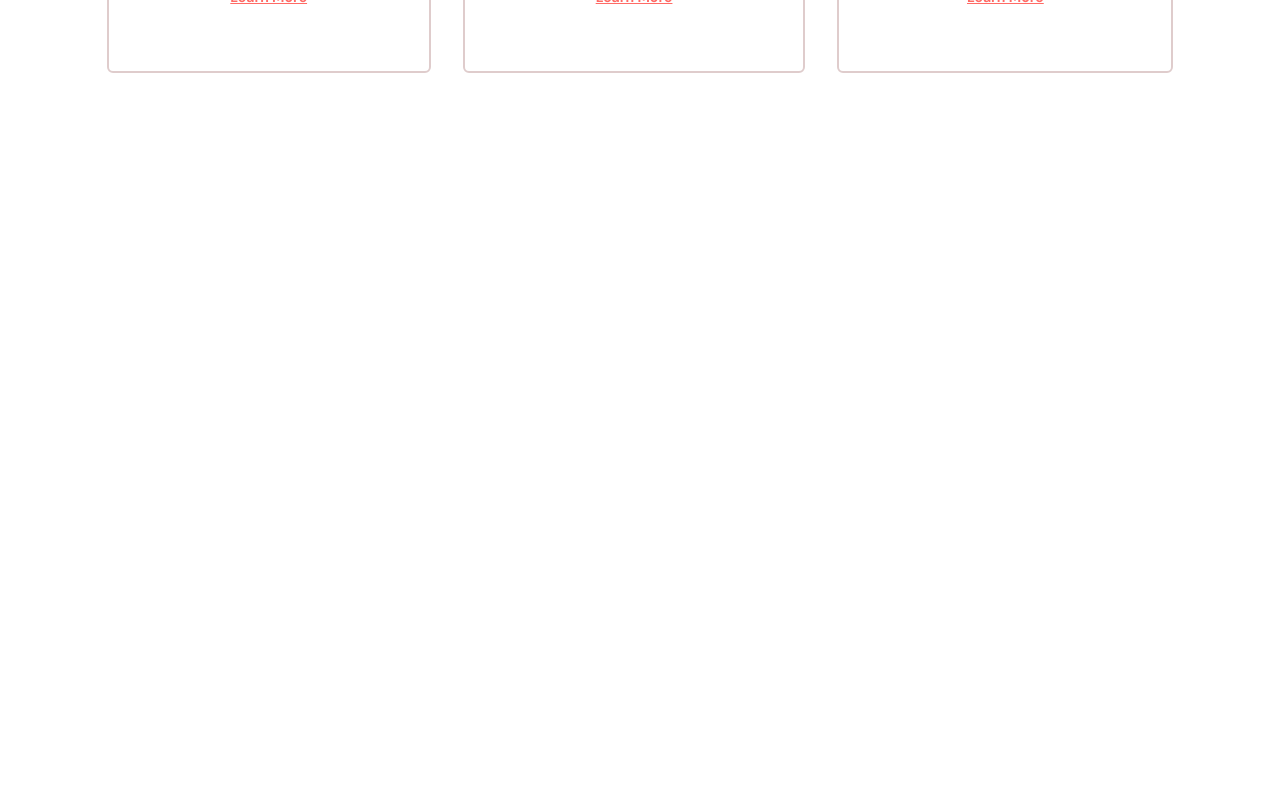
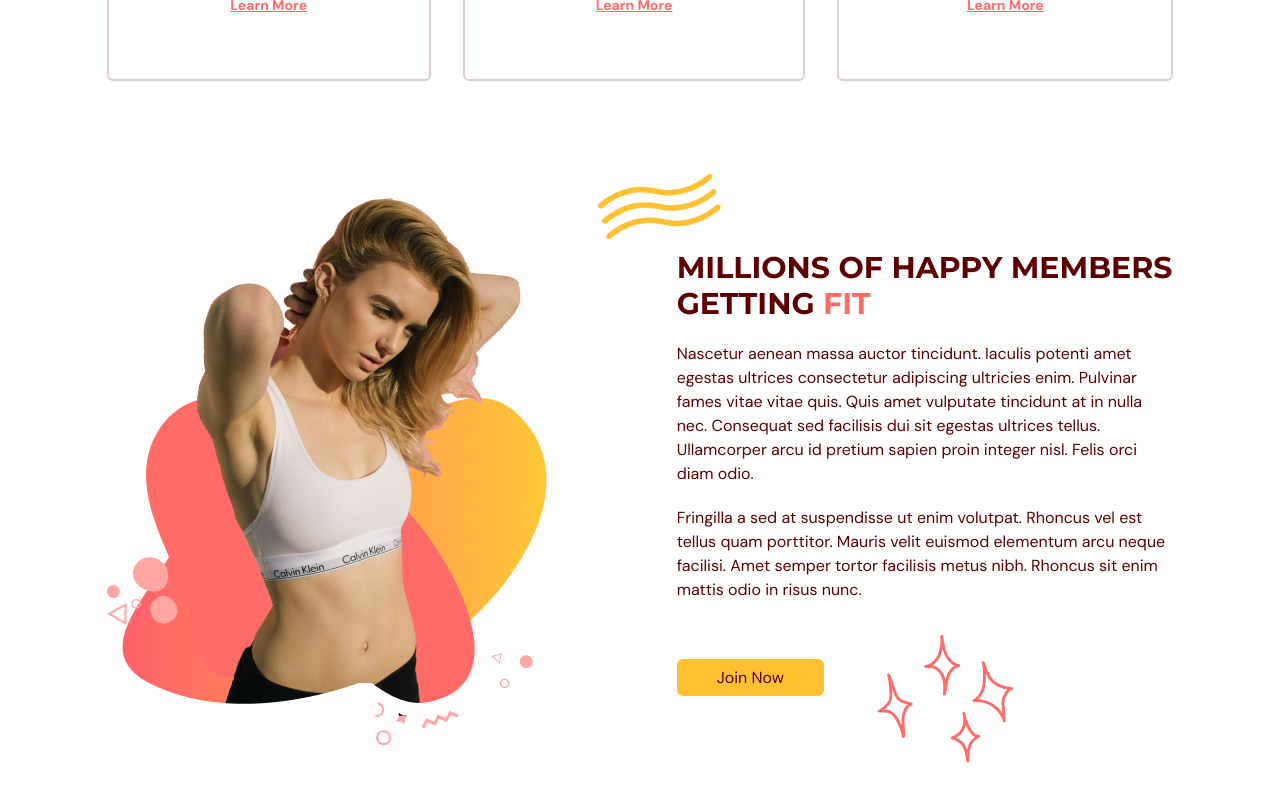
Before and after one commit to goni715/fitness-app-ts, a React (Vite) app: page / in a window 1280 px wide. Shown: the part 1303-2103 px from the top of the page. Before the commit the page ends 1600 px from the top, so only its background shows below. Built offline with nearby package versions, Linux system fonts and the light colour scheme.

Commit message:
benefits component

```diff
--- a/src/components/Benefits/BenefitItem.tsx
+++ b/src/components/Benefits/BenefitItem.tsx
@@ -30,7 +30,7 @@
         >
           <div className="mb-4 flex justify-center">
             <div className="rounded-full border-2 border-gray-100 bg-primary-100 p-4">
-              <item.icon />
+              <item.icon className="h-6 w-6"/>
             </div>
           </div>
 
--- a/src/components/Benefits/Benefits.tsx
+++ b/src/components/Benefits/Benefits.tsx
@@ -3,6 +3,10 @@
 import HText from "../../shared/HText";
 import BenefitItem from "./BenefitItem";
 import { benefits } from "../../data/data";
+import BenefitsPageGraphic from "../../assets/BenefitsPageGraphic.png";
+import ActionButton from "../../shared/ActionButton";
+import { motion } from "framer-motion";
+
 
 type TProps = {
   setSelectedPage: Dispatch<SetStateAction<TSelectedPage>>
@@ -10,22 +14,48 @@
 
 
 const Benefits = ({ setSelectedPage }: TProps) => {
+
+  const container = {
+    hidden: {},
+    visible: {
+      transition: { staggerChildren: 0.2 },
+    },
+  };
+
     return (
       <>
         <section id="benefits" className="mx-auto min-h-full w-5/6 py-20">
-          <div>
+          <motion.div
+           onViewportEnter={() => setSelectedPage(TSelectedPage.Benefits)}
+          >
             {/* Header */}
-            <div className="md:my-5 md:w-3/5">
+            <motion.div
+               className="md:my-5 md:w-3/5"
+               initial="hidden"
+               whileInView="visible"
+               viewport={{ once: true, amount: 0.5 }}
+               transition={{ duration: 0.5 }}
+               variants={{
+                 hidden: { opacity: 0, x: -50 },
+                 visible: { opacity: 1, x: 0 },
+               }}
+              >
               <HText>MORE THAN JUST GYM.</HText>
               <p className="my-5 text-sm">
                 We provide world class fitness equipment, trainers and classes
                 to get you to your ultimate fitness goals with ease. We provide
                 true care into each and every member.
               </p>
-            </div>
+            </motion.div>
 
             {/* Benefits */}
-            <div className="mt-5 items-center justify-between gap-8 md:flex">
+            <motion.div
+              className="mt-5 items-center justify-between gap-8 md:flex"
+              initial="hidden"
+              whileInView="visible"
+              viewport={{ once: true, amount: 0.5 }}
+              variants={container}
+            >
               {benefits?.map((benefit: TBenefitType) => (
                 <BenefitItem
                   key={benefit.title}
@@ -33,8 +63,78 @@
                   setSelectedPage={setSelectedPage}
                 />
               ))}
+            </motion.div>
+
+            {/* Graphics & Description */}
+            <div className="mt-16 items-center justify-between gap-20 md:mt-28 md:flex">
+              {/* GRAPHIC */}
+              <img
+                className="mx-auto"
+                alt="benefits-page-graphic"
+                src={BenefitsPageGraphic}
+              />
+
+              {/* description */}
+              <div>
+                {/* title */}
+                <div className="relative">
+                  <div className="before:absolute before:-top-20 before:-left-20 before:z-[1] before:content-abstractwaves">
+                    <motion.div
+                       initial="hidden"
+                       whileInView="visible"
+                       viewport={{ once: true, amount: 0.5 }}
+                       transition={{ duration: 0.5 }}
+                       variants={{
+                         hidden: { opacity: 0, x: 50 },
+                         visible: { opacity: 1, x: 0 },
+                       }}
+                    >
+                      <HText>
+                        MILLIONS OF HAPPY MEMBERS GETTING{" "}
+                        <span className="text-primary-500">FIT</span>
+                      </HText>
+                    </motion.div>
                   </div>
                 </div>
+
+                {/* descript */}
+                <motion.div
+                  initial="hidden"
+                  whileInView="visible"
+                  viewport={{ once: true, amount: 0.5 }}
+                  transition={{ delay: 0.2, duration: 0.5 }}
+                  variants={{
+                    hidden: { opacity: 0, x: 50 },
+                    visible: { opacity: 1, x: 0 },
+                  }}
+                >
+                  <p className="my-5">
+                    Nascetur aenean massa auctor tincidunt. Iaculis potenti amet
+                    egestas ultrices consectetur adipiscing ultricies enim.
+                    Pulvinar fames vitae vitae quis. Quis amet vulputate
+                    tincidunt at in nulla nec. Consequat sed facilisis dui sit
+                    egestas ultrices tellus. Ullamcorper arcu id pretium sapien
+                    proin integer nisl. Felis orci diam odio.
+                  </p>
+                  <p className="mb-5">
+                    Fringilla a sed at suspendisse ut enim volutpat. Rhoncus vel
+                    est tellus quam porttitor. Mauris velit euismod elementum
+                    arcu neque facilisi. Amet semper tortor facilisis metus
+                    nibh. Rhoncus sit enim mattis odio in risus nunc.
+                  </p>
+                </motion.div>
+
+                {/* button */}
+                <div className="relative mt-16">
+                  <div className="before:absolute before:-bottom-20 before:right-40 before:z-[-1] before:content-sparkles">
+                    <ActionButton setSelectedPage={setSelectedPage}>
+                      Join Now
+                    </ActionButton>
+                  </div>
+                </div>
+              </div>
+            </div>
+          </motion.div>
         </section>
       </>
     );
```
Lines whose indentation alone changed are shown as unchanged.
